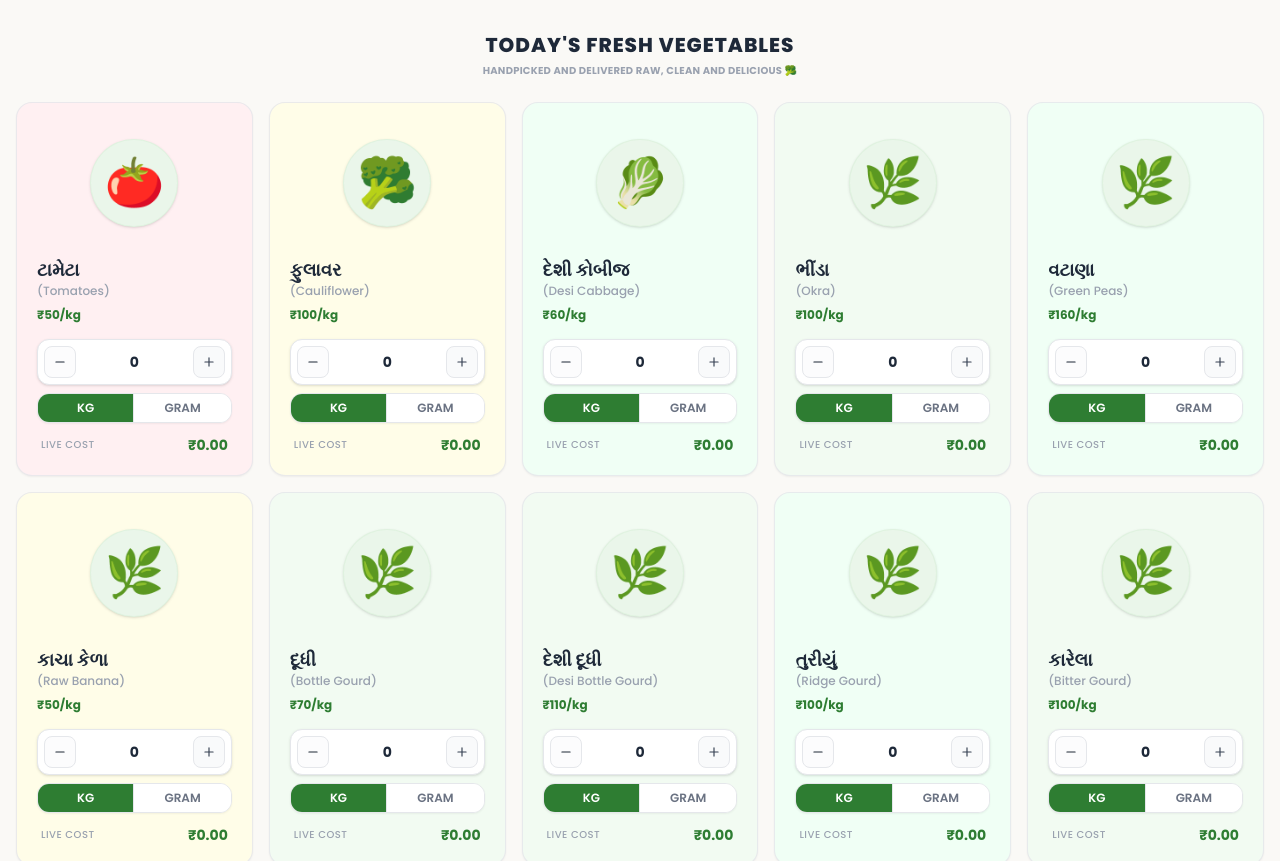
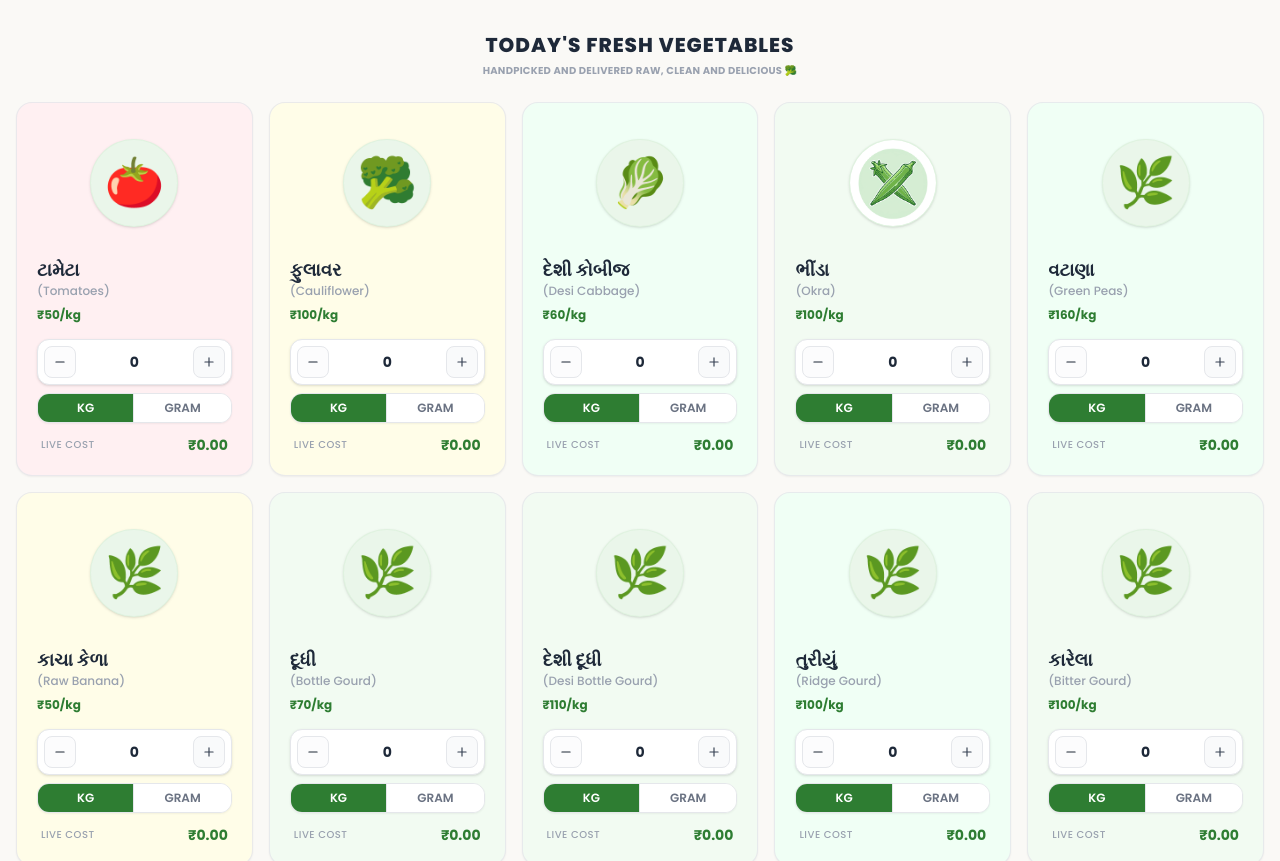
Before and after one commit to Adi555-M/Parshvfoodds, a React (Vite) app: page / in a window 1280 px wide. Shown: the part 940-1801 px from the top of the page. Built offline with nearby package versions, Linux system fonts and the light colour scheme.

Commit message:
feat: add support for product images
Update product types and components to display product images when available, falling back to emojis. Include initial image asset for Okra.

```diff
--- a/src/components/CartDrawer.tsx
+++ b/src/components/CartDrawer.tsx
@@ -177,9 +177,18 @@ export default function CartDrawer({
                     <div className="flex items-center gap-3 flex-1 min-w-0 pr-2">
                       <div
                         style={{ backgroundColor: item.product.bgColor }}
-                        className="w-11 h-11 border border-gray-100 flex items-center justify-center text-xl shadow-xs flex-shrink-0 rounded-xl"
+                        className="w-11 h-11 border border-gray-100 flex items-center justify-center text-xl shadow-xs flex-shrink-0 rounded-xl overflow-hidden"
                       >
-                        {item.product.emoji}
+                        {item.product.image ? (
+                          <img
+                            src={item.product.image}
+                            alt={item.product.englishName}
+                            className="w-full h-full object-cover rounded-xl"
+                            referrerPolicy="no-referrer"
+                          />
+                        ) : (
+                          item.product.emoji
+                        )}
                       </div>
                       <div className="text-left truncate">
                         <h4 className="text-xs font-bold text-gray-800 leading-tight">
--- a/src/components/OrdersView.tsx
+++ b/src/components/OrdersView.tsx
@@ -116,10 +116,23 @@ export default function OrdersView({
 
                   {/* Order items miniature listing */}
                   <div className="flex flex-col gap-1.5 py-1">
-                    {order.items.map((item, index) => (
+                    {order.items.map((item, index) => {
+                      const productObj = products.find(p => p.id === item.productId);
+                      return (
                         <div key={index} className="flex items-center justify-between text-xs font-semibold text-gray-650">
                           <div className="flex items-center gap-1.5">
+                            {productObj?.image ? (
+                              <div className="w-5 h-5 rounded-full overflow-hidden flex items-center justify-center bg-[#EAF6EA] border border-green-200/50">
+                                <img
+                                  src={productObj.image}
+                                  alt={item.englishName}
+                                  className="w-full h-full object-cover"
+                                  referrerPolicy="no-referrer"
+                                />
+                              </div>
+                            ) : (
                               <span className="text-sm">{item.emoji}</span>
+                            )}
                             <span>
                               {item.gujaratiName} <span className="text-[10px] font-normal text-gray-400">({item.englishName})</span>
                             </span>
@@ -128,7 +141,8 @@ export default function OrdersView({
                             {item.quantity} {item.unit}
                           </span>
                         </div>
-                    ))}
+                      );
+                    })}
                   </div>
 
                   {/* Total and Re-Order action panel */}
--- a/src/components/ProductCard.tsx
+++ b/src/components/ProductCard.tsx
@@ -131,9 +131,18 @@ export default function ProductCard({
       <div className="flex justify-center items-center py-4">
         <motion.div
           whileHover={{ scale: 1.05 }}
-          className="w-20 h-20 sm:w-22 sm:h-22 rounded-full bg-[#EAF6EA] flex items-center justify-center text-4xl sm:text-5xl shadow-sm border border-[#C8EBC8]/30"
+          className="w-20 h-20 sm:w-22 sm:h-22 rounded-full bg-[#EAF6EA] flex items-center justify-center text-4xl sm:text-5xl shadow-sm border border-[#C8EBC8]/30 overflow-hidden"
         >
-          {product.emoji}
+          {product.image ? (
+            <img
+              src={product.image}
+              alt={product.englishName}
+              className="w-full h-full object-cover rounded-full"
+              referrerPolicy="no-referrer"
+            />
+          ) : (
+            product.emoji
+          )}
         </motion.div>
       </div>
 
--- a/src/data.ts
+++ b/src/data.ts
@@ -1,4 +1,5 @@
 import { Product } from './types';
+import okraImg from './assets/images/okra_product_image_1783690436508.jpg';
 
 export const PRODUCTS: Product[] = [
   {
@@ -50,6 +51,7 @@ export const PRODUCTS: Product[] = [
     category: 'Organic',
     badge: '100% Organic',
     emoji: '🌿',
+    image: okraImg,
     bgColor: '#F2FBF2', // Mint green
     benefit: 'High in fiber to promote healthy digestion',
   },
--- a/src/types.ts
+++ b/src/types.ts
@@ -8,6 +8,7 @@ export interface Product {
   category: string; // 'Leafy' | 'Root' | 'Seasonal' | 'Organic' | 'Fruits'
   badge: string;
   emoji: string;
+  image?: string;
   bgColor: string;
   benefit?: string;
   isMarketPrice?: boolean;
```
Also changed, not shown: src/assets/images/okra_product_image_1783690436508.jpg (added). Lines whose indentation alone changed are shown as unchanged.
